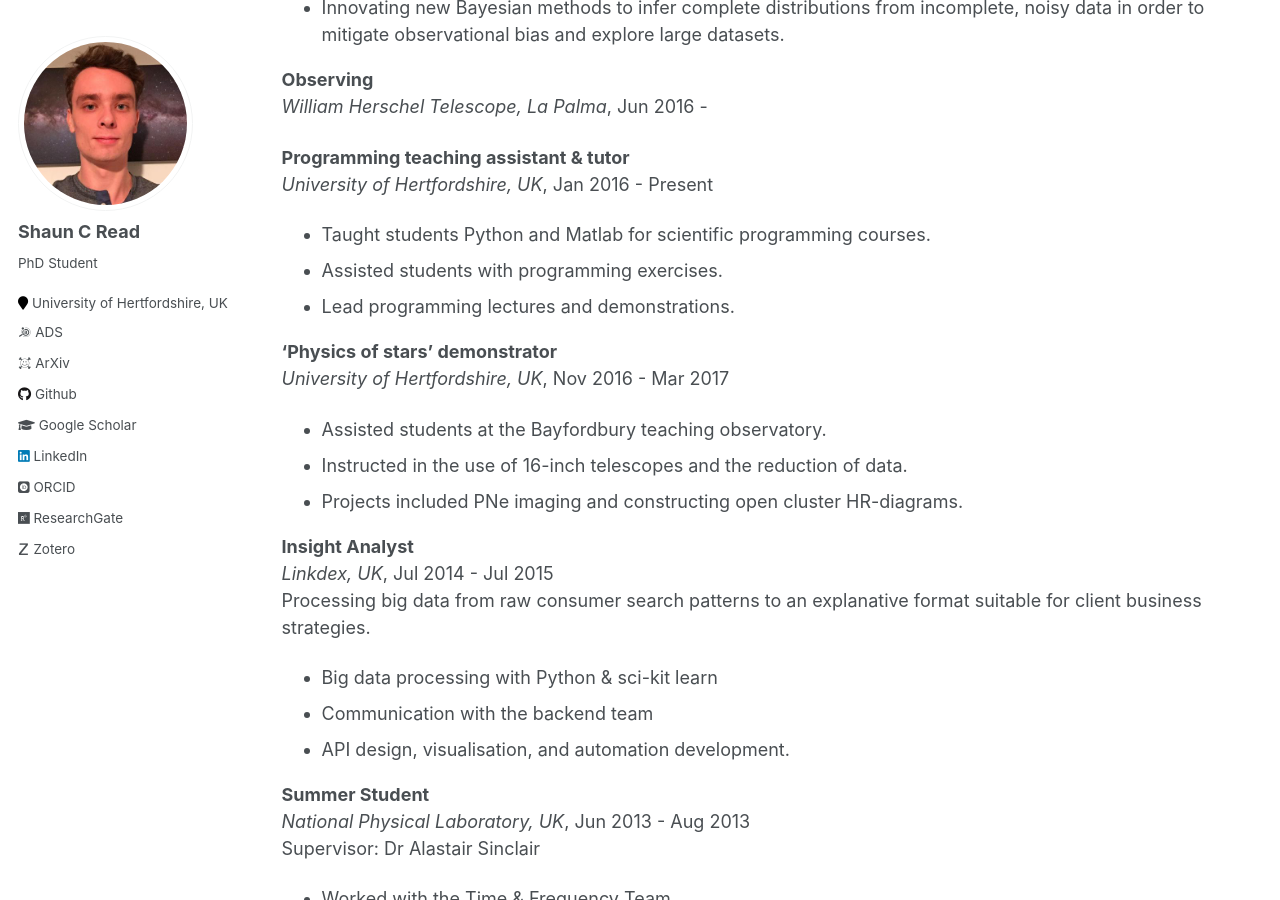
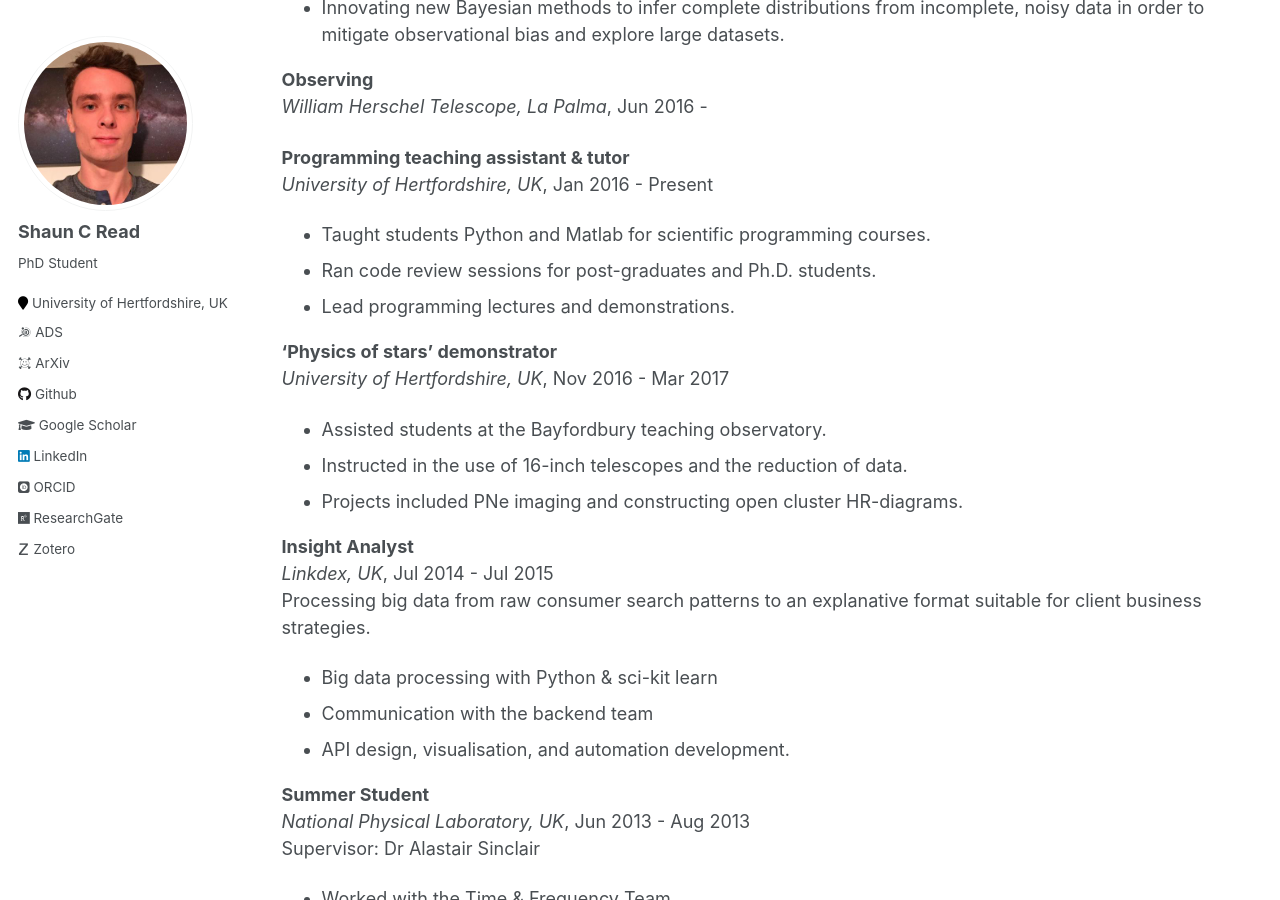
Before and after one commit to philastrophist/philastrophist.github.io, a Jekyll site: the page built from _pages/cv.md, in a window 1280 px wide and 900 px high, scrolled down 982 px. Built offline with Jekyll 4.4.1, drawn with Linux system fonts in a browser that asks for light colours; some web fonts are replaced; formulas are drawn with MathJax 3; comment, search, counter and statistics services are not loaded.

Commit message:
Deploy philastrophist/philastrophist.github.io to github.com/philastrophist/philastrophist.github.io.git:master

```diff
--- a/_generator/info.yml
+++ b/_generator/info.yml
@@ -104,7 +104,7 @@ experience:
     location: University of Hertfordshire, UK
     bullets: [
         "* Taught students Python and Matlab for scientific programming courses.",
-        "* Assisted students with programming exercises.",
+        "* Ran code review sessions for post-graduates and Ph.D. students.",
         "* Lead programming lectures and demonstrations."
     ]
   - name: "'Physics of stars' demonstrator"
--- a/_pages/cv.md
+++ b/_pages/cv.md
@@ -57,7 +57,7 @@ Holes in the Era of Surveys
 
 -   Taught students Python and Matlab for scientific programming
     courses.
--   Assisted students with programming exercises.
+-   Ran code review sessions for post-graduates and Ph.D. students.
 -   Lead programming lectures and demonstrations.
 
 **'Physics of stars' demonstrator**
```
Also changed, not shown: 3 other files.
